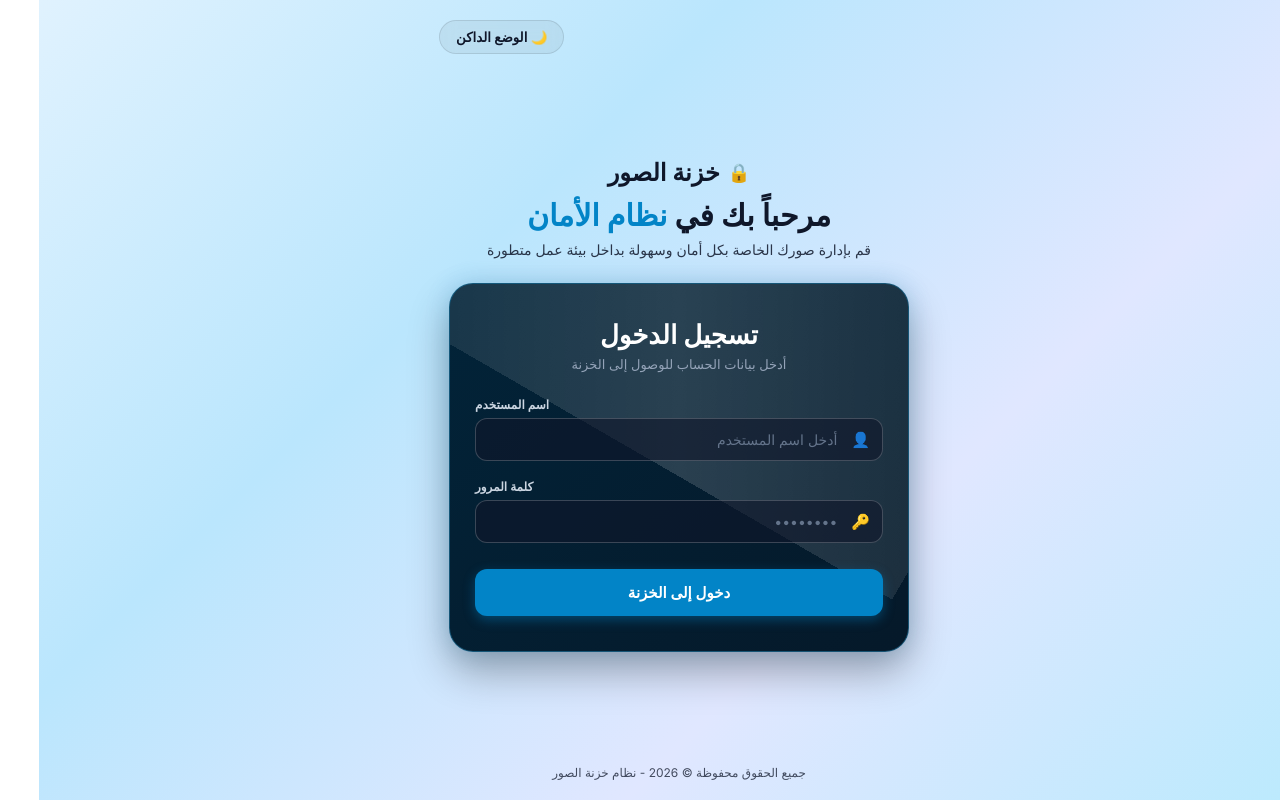
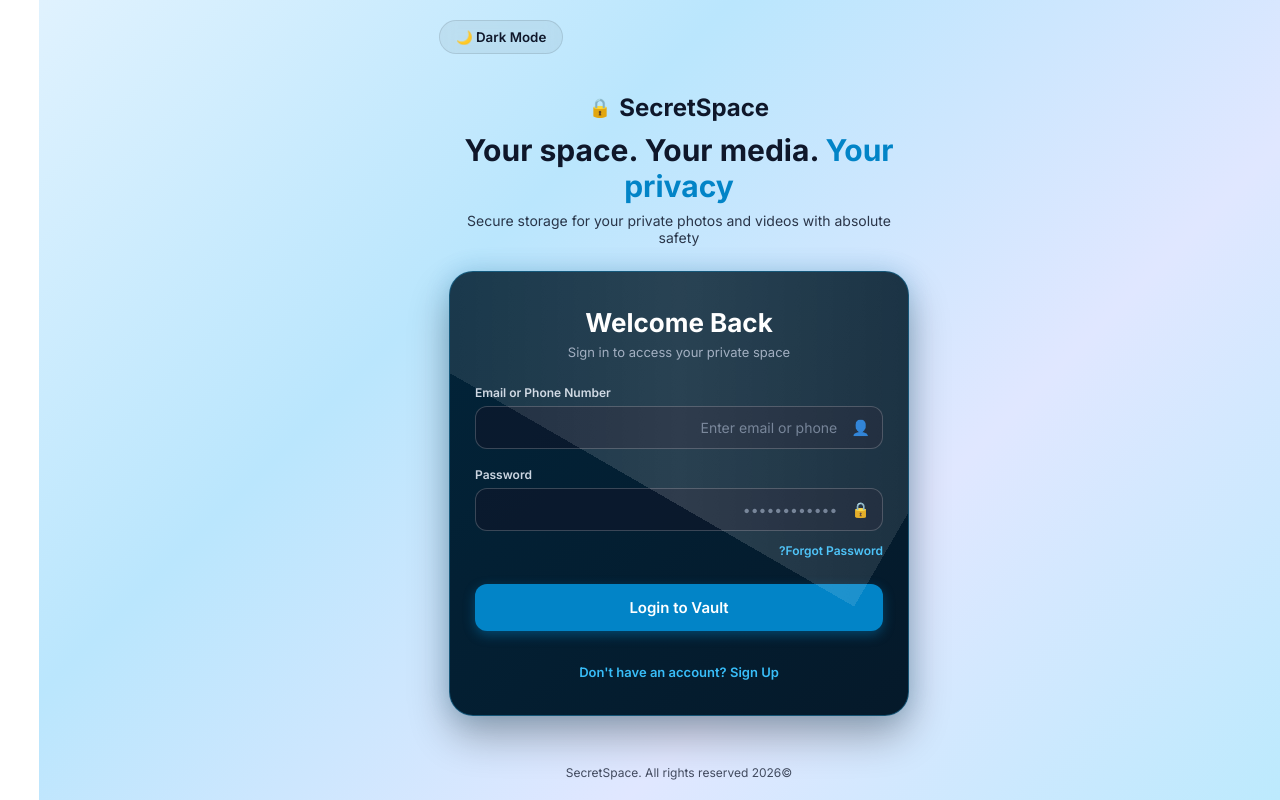
Before and after one commit to yazanmoha33-create/SecretSpace, a React (Vite) app: page / in a window 1280 px wide. Built offline with nearby package versions, Linux system fonts and the light colour scheme.

Commit message:
Enhance App component with authentication and state updates
Refactor App component to include authentication features and improve state management.

```diff
--- a/src/App.jsx
+++ b/src/App.jsx
@@ -1,176 +1,150 @@
 import React, { useState } from 'react';
+import {
+  signInWithEmailAndPassword,
+  createUserWithEmailAndPassword,
+  sendPasswordResetEmail,
+  signOut
+} from 'firebase/auth';
+import { auth } from './firebase';
 import './App.css';
 
-function App() {
-  // حالة الثيم (light / dark للخلفية العامة)
-  const [theme, setTheme] = useState('light');
+export default function App() {
+  const [isDarkMode, setIsDarkMode] = useState(false);
+  const [isRegistering, setIsRegistering] = useState(false);
+  const [isForgotPass, setIsForgotPass] = useState(false);
 
-  // حالة تسجيل الدخول (نظام اسم المستخدم وكلمة المرور)
-  const [isLoggedIn, setIsLoggedIn] = useState(false);
-  const [username, setUsername] = useState('');
+  const [identifier, setIdentifier] = useState('');
   const [password, setPassword] = useState('');
-  const [loginError, setLoginError] = useState('');
+  const [confirmPassword, setConfirmPassword] = useState('');
+  const [error, setError] = useState('');
+  const [message, setMessage] = useState('');
+  const [user, setUser] = useState(null);
 
-  // تبويبات الخزنة الداخلية والمعرض
-  const [activeTab, setActiveTab] = useState('gallery'); // 'gallery' أو 'trash'
-  const [selectedCategory, setSelectedCategory] = useState('الكل');
+  const [images, setImages] = useState([]);
+  const [trash, setTrash] = useState([]);
+  const [selectedCategory, setSelectedCategory] = useState('All');
+  const [currentView, setCurrentView] = useState('gallery');
 
-  // مصفوفة الصور التجريبية المضافة مع التصنيفات
-  const [images, setImages] = useState([
-    { id: 1, url: 'https://images.unsplash.com/photo-1507525428034-b723cf961d3e', category: 'طبيعة' },
-    { id: 2, url: 'https://images.unsplash.com/photo-1470071459604-3b5ec3a7fe05', category: 'مناظر' },
-    { id: 3, url: 'https://images.unsplash.com/photo-1426604966848-d7adacbd02bff', category: 'طبيعة' },
-    { id: 4, url: 'https://images.unsplash.com/photo-1519681393784-d120267933ba', category: 'مناظر' }
-  ]);
+  const toggleTheme = () => setIsDarkMode(!isDarkMode);
 
-  const [trash, setTrash] = useState([]);
+  const handleSubmit = async (e) => {
+    e.preventDefault();
+    setError('');
+    setMessage('');
 
-  // معالجة تسجيل الدخول
-  const handleLogin = (e) => {
-    e.preventDefault();
-    if (username.trim() === '' || password.trim() === '') {
-      setLoginError('يرجى إدخال اسم المستخدم وكلمة المرور');
+    try {
+      if (isForgotPass) {
+        await sendPasswordResetEmail(auth, identifier);
+        setMessage('تم إرسال رابط استعادة كلمة المرور إلى بريدك الإلكتروني.');
         return;
       }
-    setLoginError('');
-    setIsLoggedIn(true);
-  };
 
-  // رفع صورة جديدة (تجريبي)
-  const handleImageUpload = (e) => {
-    const file = e.target.files[0];
-    if (file) {
-      const newImg = {
-        id: Date.now(),
-        url: URL.createObjectURL(file),
-        category: selectedCategory === 'الكل' ? 'طبيعة' : selectedCategory
-      };
-      setImages([newImg, ...images]);
+      if (isRegistering) {
+        if (password !== confirmPassword) {
+          setError('كلمتا المرور غير متطابقتان. الرجاء التأكد منهما.');
+          return;
+        }
+        const userCredential = await createUserWithEmailAndPassword(auth, identifier, password);
+        setUser(userCredential.user);
+        return;
+      }
+
+      const userCredential = await signInWithEmailAndPassword(auth, identifier, password);
+      setUser(userCredential.user);
+
+    } catch (err) {
+      setError('حدث خطأ، يرجى التأكد من البيانات المدخلة.');
     }
   };
 
-  // نقل إلى سلة المحذوفات
-  const handleDeleteImage = (id) => {
-    const imgToDelete = images.find(img => img.id === id);
-    if (imgToDelete) {
-      setImages(images.filter(img => img.id !== id));
-      setTrash([imgToDelete, ...trash]);
+  const handleImageUpload = (e) => {
+    const files = Array.from(e.target.files);
+    const newImages = files.map(file => ({
+      id: Date.now() + Math.random(),
+      url: URL.createObjectURL(file),
+      category: selectedCategory === 'All' ? 'General' : selectedCategory
+    }));
+    setImages(prev => [...prev, ...newImages]);
+  };
+
+  const moveToTrash = (id) => {
+    const imageToDelete = images.find(img => img.id === id);
+    if (imageToDelete) {
+      setImages(prev => prev.filter(img => img.id !== id));
+      setTrash(prev => [...prev, imageToDelete]);
     }
   };
 
-  // استعادة من سلة المحذوفات
-  const handleRestoreImage = (id) => {
-    const imgToRestore = trash.find(img => img.id === id);
-    if (imgToRestore) {
-      setTrash(trash.filter(img => img.id !== id));
-      setImages([imgToRestore, ...images]);
+  const restoreFromTrash = (id) => {
+    const imageToRestore = trash.find(img => img.id === id);
+    if (imageToRestore) {
+      setTrash(prev => prev.filter(img => img.id !== id));
+      setImages(prev => [...prev, imageToRestore]);
     }
   };
 
-  // حذف نهائي
-  const handlePermanentDelete = (id) => {
-    setTrash(trash.filter(img => img.id !== id));
+  const deletePermanently = (id) => {
+    setTrash(prev => prev.filter(img => img.id !== id));
   };
 
-  const toggleTheme = () => {
-    setTheme(theme === 'light' ? 'dark' : 'light');
+  const handleLogout = async () => {
+    await signOut(auth);
+    setUser(null);
+    setImages([]);
+    setTrash([]);
   };
 
-  const filteredImages = selectedCategory === 'الكل'
+  const filteredImages = selectedCategory === 'All'
     ? images
     : images.filter(img => img.category === selectedCategory);
 
   return (
-    <div className={`app-container ${theme}`}>
-      {/* شريط الإعدادات العلوي */}
+    <div className={`app-container ${isDarkMode ? 'dark' : 'light'}`}>
       <div className="top-bar-settings">
-        <button onClick={toggleTheme} className="theme-toggle-btn">
-          {theme === 'light' ? '🌙 الوضع الداكن' : '☀️ الوضع الفاتح'}
+        <button className="theme-toggle-btn" onClick={toggleTheme}>
+          {isDarkMode ? 'Light Mode ☀️' : 'Dark Mode 🌙'}
         </button>
       </div>
 
-      <div className={`main-layout ${isLoggedIn ? 'expanded-layout' : ''}`}>
-        {/* القسم الترحيبي */}
+      <div className={`main-layout ${user ? 'expanded-layout' : ''}`}>
+        {!user && (
           <div className="hero-section">
             <div className="logo-area">
+              <span className="logo-text">SecretSpace</span>
               <span className="logo-icon">🔒</span>
-            <span className="logo-text">خزنة الصور</span>
             </div>
-          <h1>مرحباً بك في <span className="highlight-text">نظام الأمان</span></h1>
-          <p>قم بإدارة صورك الخاصة بكل أمان وسهولة بداخل بيئة عمل متطورة</p>
+            <h1>Your space. Your media. <span className="highlight-text">Your privacy</span></h1>
+            <p>Secure storage for your private photos and videos with absolute safety</p>
+          </div>
+        )}
+
+        <div className={`login-card ${user ? 'vault-card-wide' : ''}`}>
+          {user ? (
+            <div className="vault-container">
+              <div className="vault-header">
+                <h2>Your Secure Vault</h2>
+                <p className="vault-user-email">Logged in as: {user.email}</p>
               </div>
 
-        {/* البطاقة الرئيسية (تسجيل الدخول أو لوحة الخزنة) */}
-        <div className={`login-card ${isLoggedIn ? 'vault-card-wide' : ''}`}>
-          {!isLoggedIn ? (
-            /* نموذج تسجيل الدخول (اسم المستخدم وكلمة المرور فقط) */
-            <div className="animate-fade">
-              <div className="login-header">
-                <h2>تسجيل الدخول</h2>
-                <p>أدخل بيانات الحساب للوصول إلى الخزنة</p>
-              </div>
-
-              <form onSubmit={handleLogin} className="login-form">
-                {loginError && <p className="error-text">{loginError}</p>}
-
-                <div className="input-group">
-                  <label>اسم المستخدم</label>
-                  <div className="input-wrapper">
-                    <span className="icon">👤</span>
-                    <input
-                      type="text"
-                      placeholder="أدخل اسم المستخدم"
-                      value={username}
-                      onChange={(e) => setUsername(e.target.value)}
-                    />
-                  </div>
-                </div>
-
-                <div className="input-group">
-                  <label>كلمة المرور</label>
-                  <div className="input-wrapper">
-                    <span className="icon">🔑</span>
-                    <input
-                      type="password"
-                      placeholder="••••••••"
-                      value={password}
-                      onChange={(e) => setPassword(e.target.value)}
-                    />
-                  </div>
-                </div>
-
-                <button type="submit" className="login-btn">دخول إلى الخزنة</button>
-              </form>
-            </div>
-          ) : (
-            /* لوحة الخزنة وإدارة الصور */
-            <div className="vault-container">
-              <div className="vault-header">
-                <h2>خزنة الصور الخاصة</h2>
-                <p className="vault-user-email">المستخدم: {username}</p>
-              </div>
-
-              {/* تبويبات التنقل */}
               <div className="vault-nav-tabs">
                 <button
-                  className={`tab-btn ${activeTab === 'gallery' ? 'active' : ''}`}
-                  onClick={() => setActiveTab('gallery')}
+                  className={`tab-btn ${currentView === 'gallery' ? 'active' : ''}`}
+                  onClick={() => setCurrentView('gallery')}
                 >
-                  📁 المعرض ({images.length})
+                  📁 Gallery
                 </button>
                 <button
-                  className={`tab-btn ${activeTab === 'trash' ? 'active' : ''}`}
-                  onClick={() => setActiveTab('trash')}
+                  className={`tab-btn ${currentView === 'trash' ? 'active' : ''}`}
+                  onClick={() => setCurrentView('trash')}
                 >
-                  🗑️ المحذوفات ({trash.length})
+                  🗑️ Trash ({trash.length})
                 </button>
               </div>
 
-              {activeTab === 'gallery' && (
+              {currentView === 'gallery' ? (
                 <>
-                  {/* شريط التصنيفات */}
                   <div className="categories-bar">
-                    {['الكل', 'طبيعة', 'مناظر'].map(cat => (
+                    {['All', 'Family', 'Work', 'Personal', 'General'].map(cat => (
                       <button
                         key={cat}
                         className={`cat-pill ${selectedCategory === cat ? 'active' : ''}`}
@@ -181,69 +155,162 @@ function App() {
                     ))}
                   </div>
 
-                  {/* زر رفع صورة */}
                   <div className="upload-section">
-                    <label className="upload-btn">
-                      ➕ رفع صورة جديدة
-                      <input type="file" accept="image/*" onChange={handleImageUpload} style={{ display: 'none' }} />
+                    <label htmlFor="file-upload" className="upload-btn">
+                      ➕ Upload to [{selectedCategory}]
                     </label>
+                    <input
+                      id="file-upload"
+                      type="file"
+                      multiple
+                      accept="image/*"
+                      onChange={handleImageUpload}
+                      style={{ display: 'none' }}
+                    />
                   </div>
 
-                  {/* شبكة عرض الصور */}
                   <div className="gallery-grid-full">
-                    {filteredImages.length > 0 ? (
+                    {filteredImages.length === 0 ? (
+                      <p className="no-images-text">No media in this category yet. Upload your private photos!</p>
+                    ) : (
                       filteredImages.map(img => (
-                        <div key={img.id} className="image-card-full">
+                        <div key={img.id} className="image-card-full animate-fade">
                           <img src={img.url} alt="Vault item" />
                           <span className="img-badge">{img.category}</span>
-                          <button
-                            className="delete-icon-btn"
-                            onClick={() => handleDeleteImage(img.id)}
-                            title="حذف"
-                          >
-                            ❌
-                          </button>
+                          <button className="delete-icon-btn" onClick={() => moveToTrash(img.id)} title="Delete">❌</button>
                         </div>
                       ))
-                    ) : (
-                      <p className="no-images-text">لا توجد صور مضافة في هذا القسم حالياً.</p>
                     )}
                   </div>
                 </>
-              )}
-
-              {activeTab === 'trash' && (
+              ) : (
+                <div className="trash-section">
+                  <h3>Recycle Bin</h3>
                   <div className="gallery-grid-full">
-                  {trash.length > 0 ? (
+                    {trash.length === 0 ? (
+                      <p className="no-images-text">Trash is empty.</p>
+                    ) : (
                       trash.map(img => (
-                      <div key={img.id} className="image-card-full">
-                        <img src={img.url} alt="Deleted item" style={{ opacity: 0.6 }} />
+                        <div key={img.id} className="image-card-full trash-item animate-fade">
+                          <img src={img.url} alt="Deleted item" />
                           <div className="trash-actions">
-                          <button className="restore-btn" onClick={() => handleRestoreImage(img.id)}>استعادة</button>
-                          <button className="perm-delete-btn" onClick={() => handlePermanentDelete(img.id)}>حذف نهائي</button>
+                            <button onClick={() => restoreFromTrash(img.id)} className="restore-btn">Restore</button>
+                            <button onClick={() => deletePermanently(img.id)} className="perm-delete-btn">Delete</button>
                           </div>
                         </div>
                       ))
+                    )}
+                  </div>
+                </div>
+              )}
+
+              <button onClick={handleLogout} className="logout-btn">
+                Sign Out
+              </button>
+            </div>
           ) : (
-                    <p className="no-images-text">سلة المحذوفات فارغة.</p>
+            <>
+              <div className="login-header">
+                <h2>
+                  {isForgotPass ? 'Reset Password' : isRegistering ? 'Create Account' : 'Welcome Back'}
+                </h2>
+                <p>
+                  {isForgotPass
+                    ? 'Enter your email to reset password'
+                    : isRegistering
+                    ? 'Sign up for a new account'
+                    : 'Sign in to access your private space'}
+                </p>
+              </div>
+
+              <form className="login-form" onSubmit={handleSubmit}>
+                {error && <p className="error-text">{error}</p>}
+                {message && <p className="success-text">{message}</p>}
+
+                <div className="input-group">
+                  <label>Email or Phone Number</label>
+                  <div className="input-wrapper">
+                    <span className="icon">👤</span>
+                    <input
+                      type="text"
+                      placeholder="Enter email or phone"
+                      value={identifier}
+                      onChange={(e) => setIdentifier(e.target.value)}
+                      required
+                    />
+                  </div>
+                </div>
+
+                {!isForgotPass && (
+                  <div className="input-group">
+                    <label>Password</label>
+                    <div className="input-wrapper">
+                      <span className="icon">🔒</span>
+                      <input
+                        type="password"
+                        placeholder="••••••••••••"
+                        value={password}
+                        onChange={(e) => setPassword(e.target.value)}
+                        required
+                      />
+                    </div>
+                    {!isRegistering && (
+                      <span
+                        className="link-text forgot-link-inline"
+                        onClick={() => { setIsForgotPass(true); setError(''); }}
+                      >
+                        Forgot Password?
+                      </span>
                     )}
                   </div>
                 )}
 
-              <button className="logout-btn" onClick={() => setIsLoggedIn(false)}>
-                🚪 تسجيل الخروج
+                {isRegistering && (
+                  <div className="input-group">
+                    <label>Confirm Password</label>
+                    <div className="input-wrapper">
+                      <span className="icon">🔒</span>
+                      <input
+                        type="password"
+                        placeholder="••••••••••••"
+                        value={confirmPassword}
+                        onChange={(e) => setConfirmPassword(e.target.value)}
+                        required
+                      />
+                    </div>
+                  </div>
+                )}
+
+                <button type="submit" className="login-btn">
+                  {isForgotPass ? 'Send Reset Link' : isRegistering ? 'Sign Up' : 'Login to Vault'}
                 </button>
+
+                <div className="form-actions-bottom">
+                  {!isForgotPass ? (
+                    <span
+                      className="link-text"
+                      onClick={() => { setIsRegistering(!isRegistering); setError(''); }}
+                    >
+                      {isRegistering ? 'Already have an account? Login' : "Don't have an account? Sign Up"}
+                    </span>
+                  ) : (
+                    <span
+                      className="link-text"
+                      onClick={() => { setIsForgotPass(false); setError(''); }}
+                    >
+                      Back to Login
+                    </span>
+                  )}
                 </div>
+              </form>
+            </>
           )}
         </div>
       </div>
 
       <footer className="footer-copyright">
-        جميع الحقوق محفوظة © 2026 - نظام خزنة الصور
+        ©SecretSpace. All rights reserved 2026
       </footer>
     </div>
   );
 }
-
-App.jsx;
-export default App;
```
Lines whose indentation alone changed are shown as unchanged.
